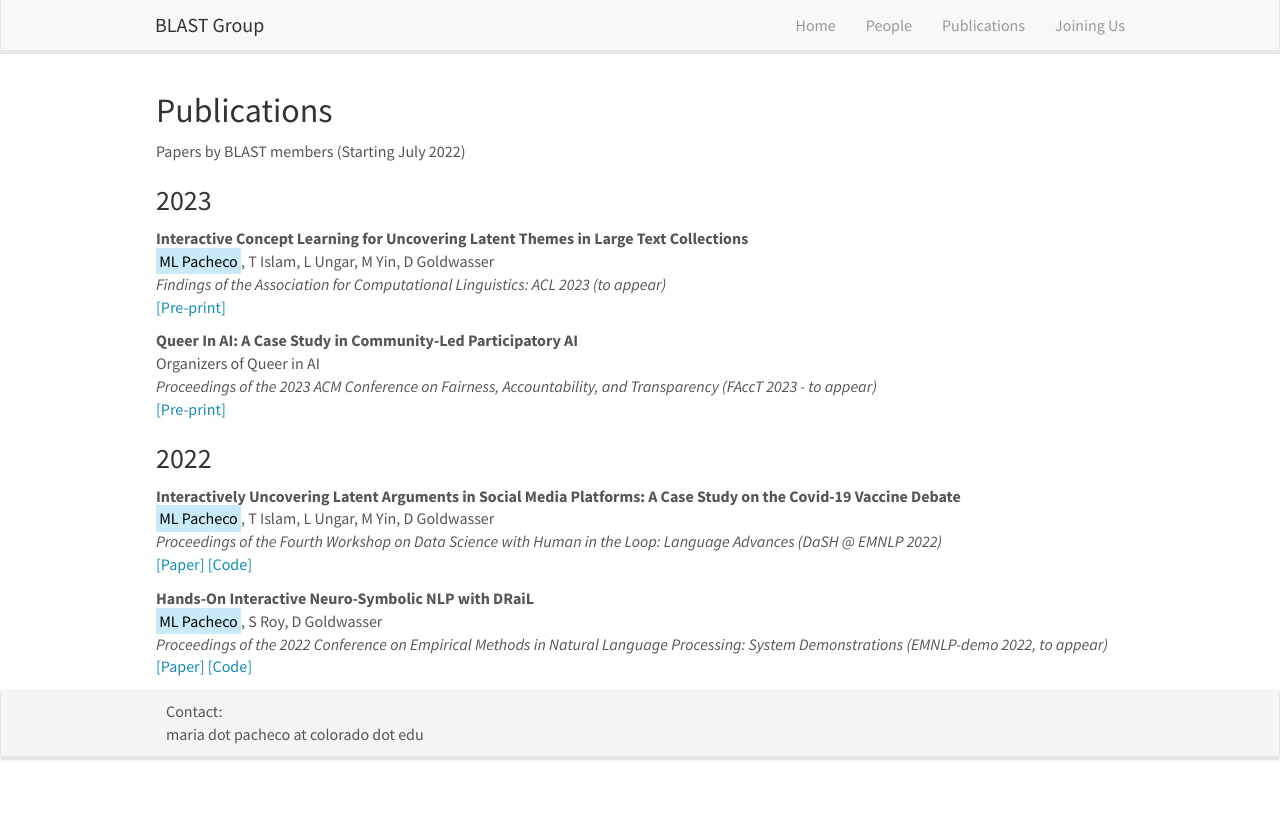
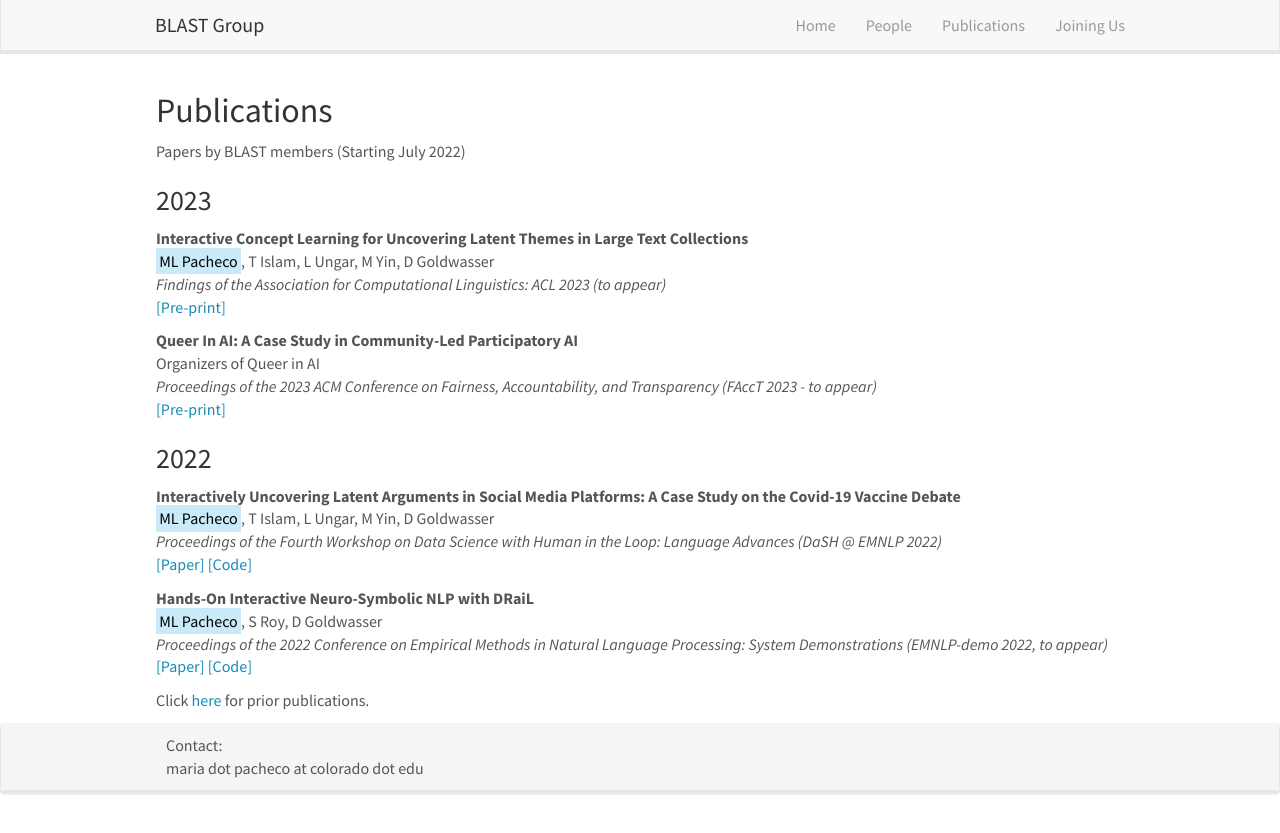
Before and after one commit to blast-cu/blast-cu.github.io, a Jekyll site: the page built from _pages/publications.md, in a window 1280 px wide. Shown: the top 833 px of the page. Built offline with Jekyll 4.4.1, drawn with Linux system fonts in a browser that asks for light colours; nearby versions of some CDN libraries.

Commit message:
Update publications.md

```diff
--- a/_pages/publications.md
+++ b/_pages/publications.md
@@ -34,3 +34,5 @@ Papers by BLAST members (Starting July 2022)
   <a href="{{ publi.code.url }}">{{ publi.code.display }}</a>
 
 {% endfor %}
+
+Click [here](https://mlpacheco.github.io/publications/) for prior publications.
```
